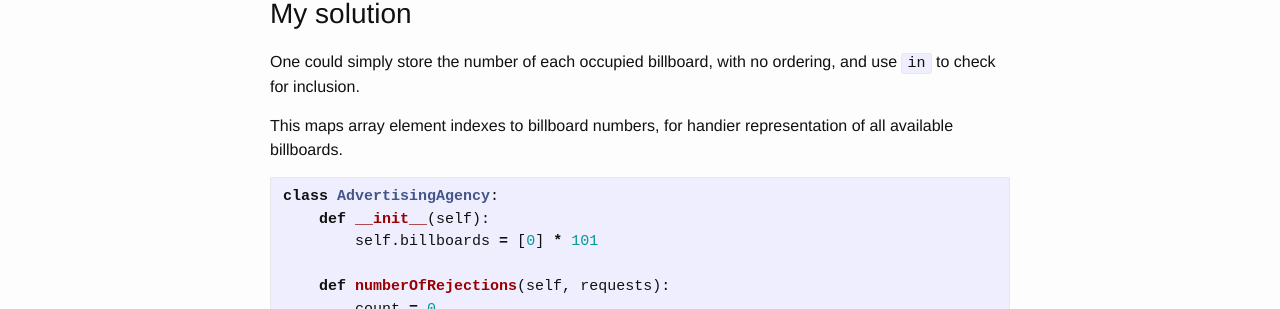
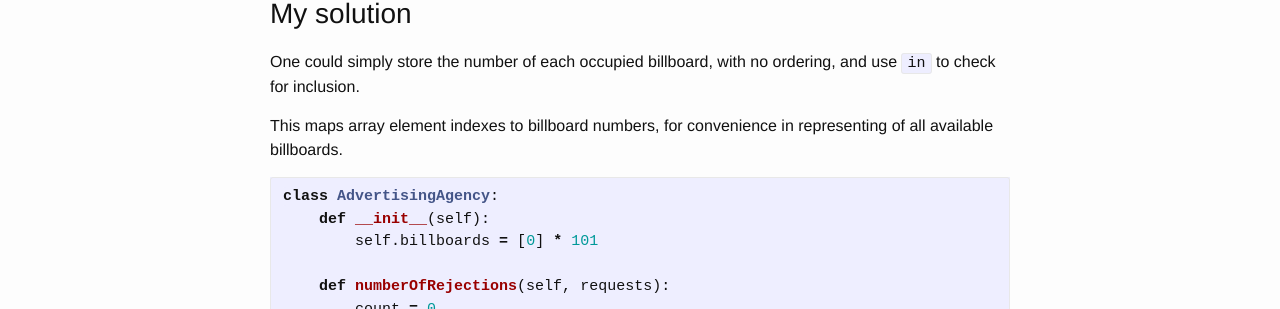
Before and after one commit to bitfragment/exs, a Jekyll site: the page built from _posts/2019-03-23-array.md, in a window 1280 px wide. Shown: the part 1070-1379 px from the top of the page. Built offline with Jekyll 4.4.1, drawn with Linux system fonts in a browser that asks for light colours.

Commit message:
Hotfix phrasing

````diff
--- a/_posts/2019-03-23-array.md
+++ b/_posts/2019-03-23-array.md
@@ -55,7 +55,7 @@ Constraints:
 One could simply store the number of each occupied billboard, with no ordering,
 and use `in` to check for inclusion.
 
-This maps array element indexes to billboard numbers, for handier representation
+This maps array element indexes to billboard numbers, for convenience in representing
 of all available billboards.
 
 ```py
````
